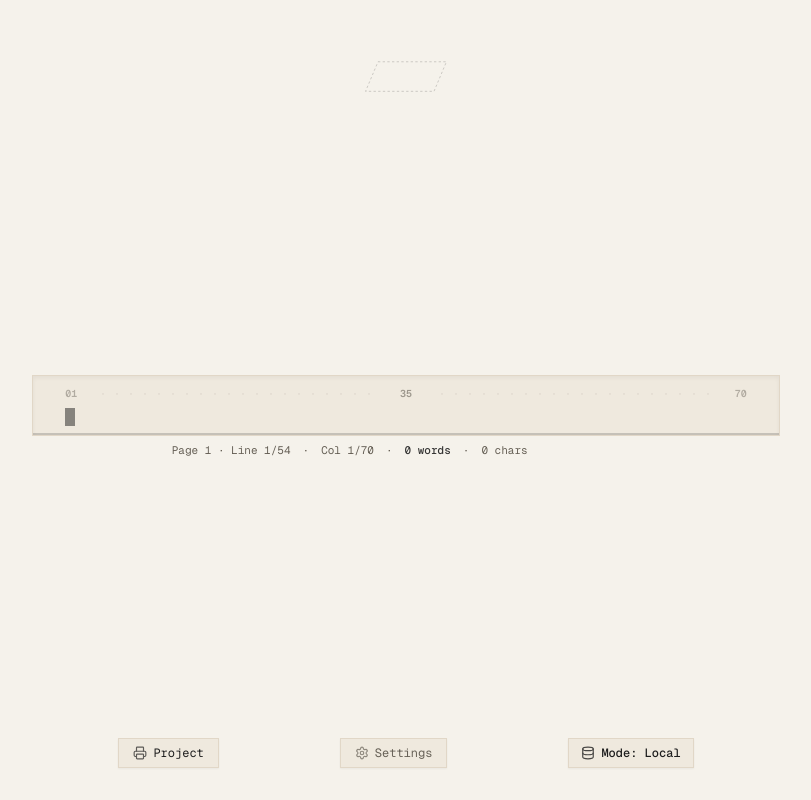
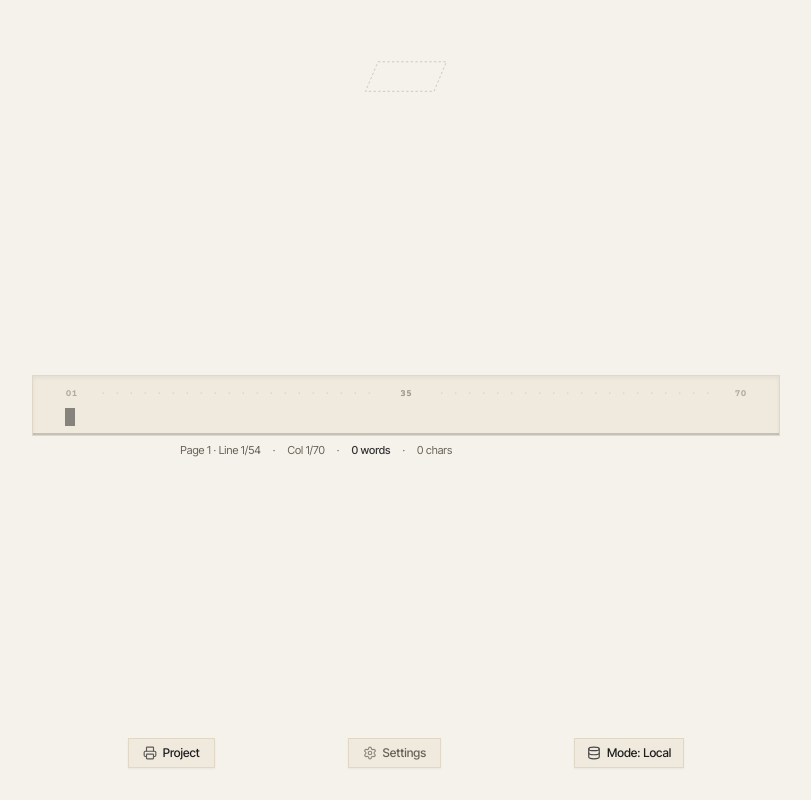
Before and after one commit to timfromtheborder/minitype, a Next.js app: page / in a window 1280 px wide. Shown: the whole page, without its empty margins (234-1045 px from the left). Built offline with nearby package versions, Linux system fonts and the light colour scheme.

Commit message:
Use Courier Prime for main drafting text and Inter Tight for UI

```diff
--- a/src/app/globals.css
+++ b/src/app/globals.css
@@ -7,9 +7,9 @@
 @theme inline {
   --color-background: var(--background);
   --color-foreground: var(--foreground);
-  --font-sans: var(--font-sans);
-  --font-mono: var(--font-geist-mono);
-  --font-heading: var(--font-sans);
+  --font-sans: var(--font-inter-tight), "Inter Tight", -apple-system, BlinkMacSystemFont, "Segoe UI", Roboto, sans-serif;
+  --font-mono: var(--font-courier-prime), "Courier Prime", "Courier New", Courier, monospace;
+  --font-heading: var(--font-inter-tight), "Inter Tight", sans-serif;
   --color-sidebar-ring: var(--sidebar-ring);
   --color-sidebar-border: var(--sidebar-border);
   --color-sidebar-accent-foreground: var(--sidebar-accent-foreground);
--- a/src/app/layout.tsx
+++ b/src/app/layout.tsx
@@ -1,15 +1,16 @@
 import type { Metadata, Viewport } from "next";
-import { Geist, Geist_Mono } from "next/font/google";
+import { Courier_Prime, Inter_Tight } from "next/font/google";
 import "./globals.css";
 
-const geistSans = Geist({
-  variable: "--font-geist-sans",
+const courierPrime = Courier_Prime({
+  weight: ["400", "700"],
   subsets: ["latin"],
+  variable: "--font-courier-prime",
 });
 
-const geistMono = Geist_Mono({
-  variable: "--font-geist-mono",
+const interTight = Inter_Tight({
   subsets: ["latin"],
+  variable: "--font-inter-tight",
 });
 
 export const metadata: Metadata = {
@@ -41,9 +42,9 @@ export default function RootLayout({ children }: LayoutProps<"/">) {
     <html
       lang="en"
       suppressHydrationWarning
-      className={`${geistSans.variable} ${geistMono.variable} h-full antialiased`}
+      className={`${interTight.variable} ${courierPrime.variable} h-full antialiased font-sans`}
     >
-      <body className="min-h-full flex flex-col" suppressHydrationWarning>{children}</body>
+      <body className="min-h-full flex flex-col font-sans" suppressHydrationWarning>{children}</body>
     </html>
   );
 }
--- a/src/app/page.tsx
+++ b/src/app/page.tsx
@@ -69,7 +69,7 @@ export default function Home() {
     <main
       suppressHydrationWarning
       data-theme={engine.manifest.colorScheme}
-      className="relative w-full h-[100dvh] min-h-[100dvh] overflow-hidden flex flex-col justify-between p-3 sm:p-6 transition-colors duration-300 bg-background text-foreground font-mono"
+      className="relative w-full h-[100dvh] min-h-[100dvh] overflow-hidden flex flex-col justify-between p-3 sm:p-6 transition-colors duration-300 bg-background text-foreground font-sans"
     >
       {/* 1. TOP STAGE: Visual Wireframe Isometric Paper Outbox Tray */}
       <header className="flex items-center justify-center w-full pt-4 select-none">
@@ -91,7 +91,7 @@ export default function Home() {
 
           {/* Live Drafting Metadata (immediately beneath input box, left-aligned with ruler start) */}
           {engine.manifest.showStats !== false && (
-            <div className={`flex items-center justify-start ${boxWidthClass} px-3 sm:px-8 mt-1.5 text-muted-foreground text-[11px] font-mono pointer-events-none select-none`}>
+            <div className={`flex items-center justify-start ${boxWidthClass} px-3 sm:px-8 mt-1.5 text-muted-foreground text-[11px] font-sans pointer-events-none select-none`}>
               <div className="flex items-center gap-2 sm:gap-3 flex-wrap">
                 <span>
                   {engine.manifest.pageMode === 'paragraph'
@@ -119,7 +119,7 @@ export default function Home() {
           <button
             type="button"
             onClick={() => setIsPrintOpen(true)}
-            className={`flex-1 sm:flex-initial flex items-center justify-center gap-1.5 px-3.5 py-1.5 rounded-none border font-mono transition-all cursor-pointer shadow-xs active:scale-95 text-[11px] sm:text-xs ${
+            className={`flex-1 sm:flex-initial flex items-center justify-center gap-1.5 px-3.5 py-1.5 rounded-none border font-sans font-medium transition-all cursor-pointer shadow-xs active:scale-95 text-[11px] sm:text-xs ${
               isSpotlight
                 ? 'border-border/80 bg-muted/70 text-foreground/90 hover:bg-card hover:text-card-foreground'
                 : 'border-border/70 bg-card hover:bg-muted text-card-foreground'
@@ -134,7 +134,7 @@ export default function Home() {
           <button
             type="button"
             onClick={() => setIsSettingsOpen(true)}
-            className={`flex-1 sm:flex-initial flex items-center justify-center gap-1.5 px-3.5 py-1.5 rounded-none border font-mono transition-all cursor-pointer shadow-xs active:scale-95 text-[11px] sm:text-xs ${
+            className={`flex-1 sm:flex-initial flex items-center justify-center gap-1.5 px-3.5 py-1.5 rounded-none border font-sans font-medium transition-all cursor-pointer shadow-xs active:scale-95 text-[11px] sm:text-xs ${
               isSpotlight
                 ? 'border-border/80 bg-muted/70 text-muted-foreground hover:bg-card hover:text-card-foreground'
                 : 'border-border/70 bg-card hover:bg-muted text-muted-foreground hover:text-foreground'
@@ -153,11 +153,11 @@ export default function Home() {
                 mode: engine.manifest.mode === 'local' ? 'temp' : 'local',
               })
             }
-            className={`flex-1 sm:flex-initial flex items-center justify-center gap-1.5 px-3 py-1.5 rounded-none border font-mono transition-all cursor-pointer text-[11px] sm:text-xs ${
+            className={`flex-1 sm:flex-initial flex items-center justify-center gap-1.5 px-3 py-1.5 rounded-none border font-sans font-medium transition-all cursor-pointer text-[11px] sm:text-xs ${
               engine.manifest.mode === 'local'
                 ? isSpotlight
-                  ? 'border-border/80 bg-muted/70 text-foreground/90 hover:bg-card hover:text-card-foreground font-medium shadow-xs'
-                  : 'border-border/70 bg-card text-card-foreground font-medium shadow-xs'
+                  ? 'border-border/80 bg-muted/70 text-foreground/90 hover:bg-card hover:text-card-foreground shadow-xs'
+                  : 'border-border/70 bg-card text-card-foreground shadow-xs'
                 : 'border-amber-500/80 bg-amber-500/10 text-amber-600 dark:text-amber-400 font-semibold shadow-xs hover:bg-amber-500/20'
             }`}
             title="Click to toggle between IndexedDB persistence and volatile RAM"
--- a/src/components/aperture/ApertureFrame.tsx
+++ b/src/components/aperture/ApertureFrame.tsx
@@ -68,7 +68,7 @@ export const ApertureFrame: React.FC<ApertureFrameProps> = ({
       onMouseDown={handleMouseDown}
       onClick={handleFrameTap}
       onTouchEnd={handleFrameTap}
-      className="relative flex flex-col justify-start w-fit max-w-[calc(100vw-1.5rem)] px-3 sm:px-8 pt-2.5 pb-2 rounded-none border border-border/70 bg-card text-card-foreground shadow-inner shadow-black/5 overflow-hidden select-none text-[13px] sm:text-sm md:text-base cursor-pointer"
+      className="relative flex flex-col justify-start w-fit max-w-[calc(100vw-1.5rem)] px-3 sm:px-8 pt-2.5 pb-2 rounded-none border border-border/70 bg-card text-card-foreground shadow-inner shadow-black/5 overflow-hidden select-none text-[13px] sm:text-sm md:text-base cursor-pointer font-mono"
       style={{
         cursor: isLocked ? 'not-allowed' : 'text',
         userSelect: 'none',
--- a/src/components/modals/SettingsDrawer.tsx
+++ b/src/components/modals/SettingsDrawer.tsx
@@ -58,7 +58,7 @@ export const SettingsDrawer: React.FC<SettingsDrawerProps> = ({
         <div className="flex items-center justify-between border-b border-border/60 pb-3">
           <div className="flex items-center gap-2">
             <Sliders className="w-4 h-4 text-muted-foreground" />
-            <h2 className="text-sm font-mono font-semibold tracking-wider uppercase text-foreground">
+            <h2 className="text-sm font-sans font-semibold tracking-wider uppercase text-foreground">
               Typewriter Settings
             </h2>
           </div>
@@ -72,7 +72,7 @@ export const SettingsDrawer: React.FC<SettingsDrawerProps> = ({
           </button>
         </div>
 
-        <div className="flex flex-col gap-4 text-xs font-mono">
+        <div className="flex flex-col gap-4 text-xs font-sans">
           {/* Aperture Visible Lines Slider (1 to 8 lines) */}
           <div className="flex flex-col gap-1.5">
             <div className="flex items-center justify-between">
@@ -250,7 +250,7 @@ export const SettingsDrawer: React.FC<SettingsDrawerProps> = ({
               <button
                 type="button"
                 onClick={() => onUpdateManifest({ showStats: !showStats })}
-                className={`px-3 py-1 rounded-none border text-xs font-mono transition-all cursor-pointer ${
+                className={`px-3 py-1 rounded-none border text-xs transition-all cursor-pointer ${
                   showStats
                     ? 'border-primary bg-primary text-primary-foreground font-bold shadow-xs'
                     : 'border-border/80 bg-muted/30 hover:bg-muted/70 text-muted-foreground'
@@ -266,7 +266,7 @@ export const SettingsDrawer: React.FC<SettingsDrawerProps> = ({
               <button
                 type="button"
                 onClick={() => onUpdateManifest({ doubleSpaceLinebreaks: !isDoubleSpace })}
-                className={`px-3 py-1 rounded-none border text-xs font-mono transition-all cursor-pointer ${
+                className={`px-3 py-1 rounded-none border text-xs transition-all cursor-pointer ${
                   isDoubleSpace
                     ? 'border-primary bg-primary text-primary-foreground font-bold shadow-xs'
                     : 'border-border/80 bg-muted/30 hover:bg-muted/70 text-muted-foreground'
```
Also changed, not shown: src/components/modals/PrintModal.tsx (+5 -5 lines).
